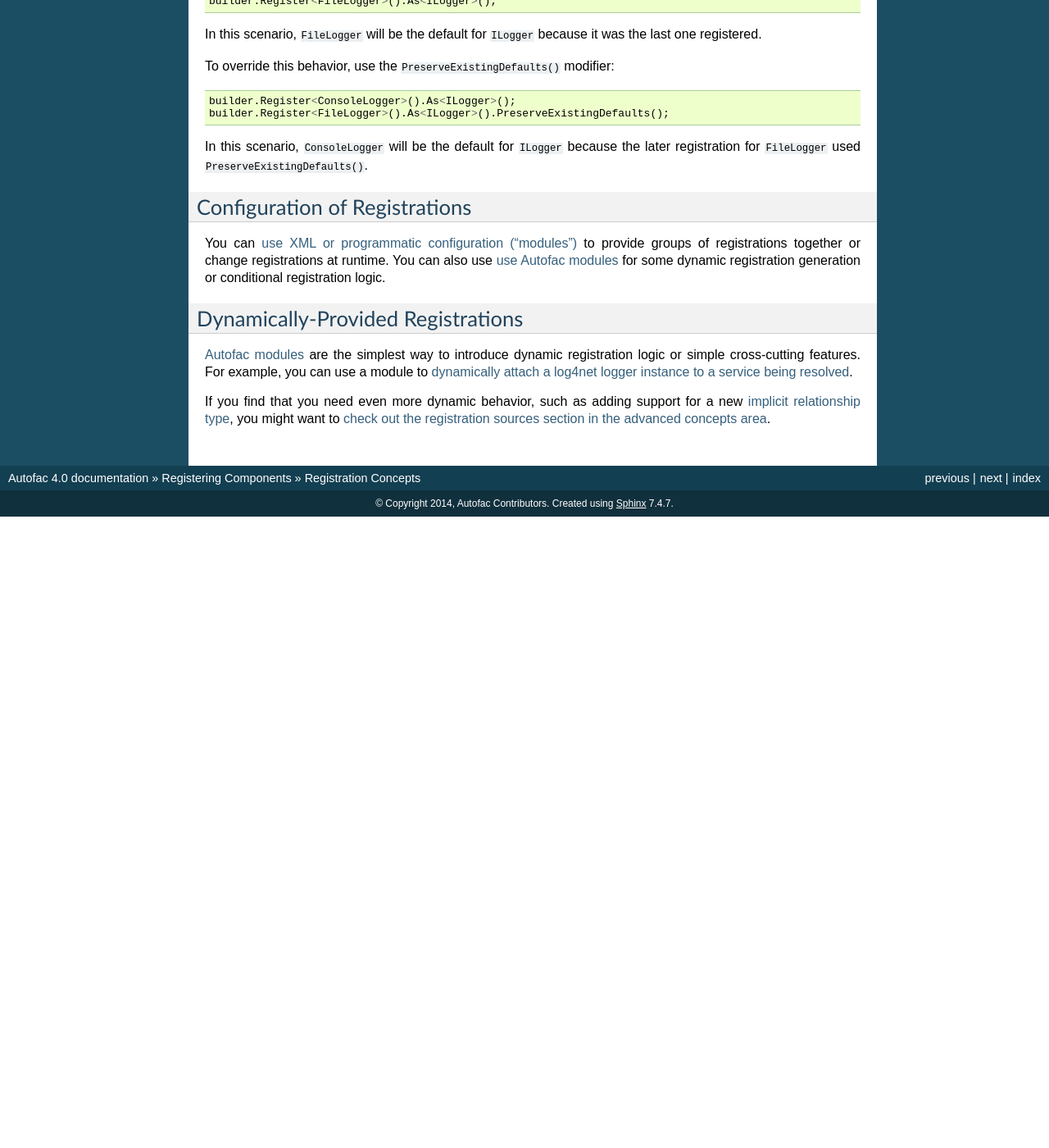
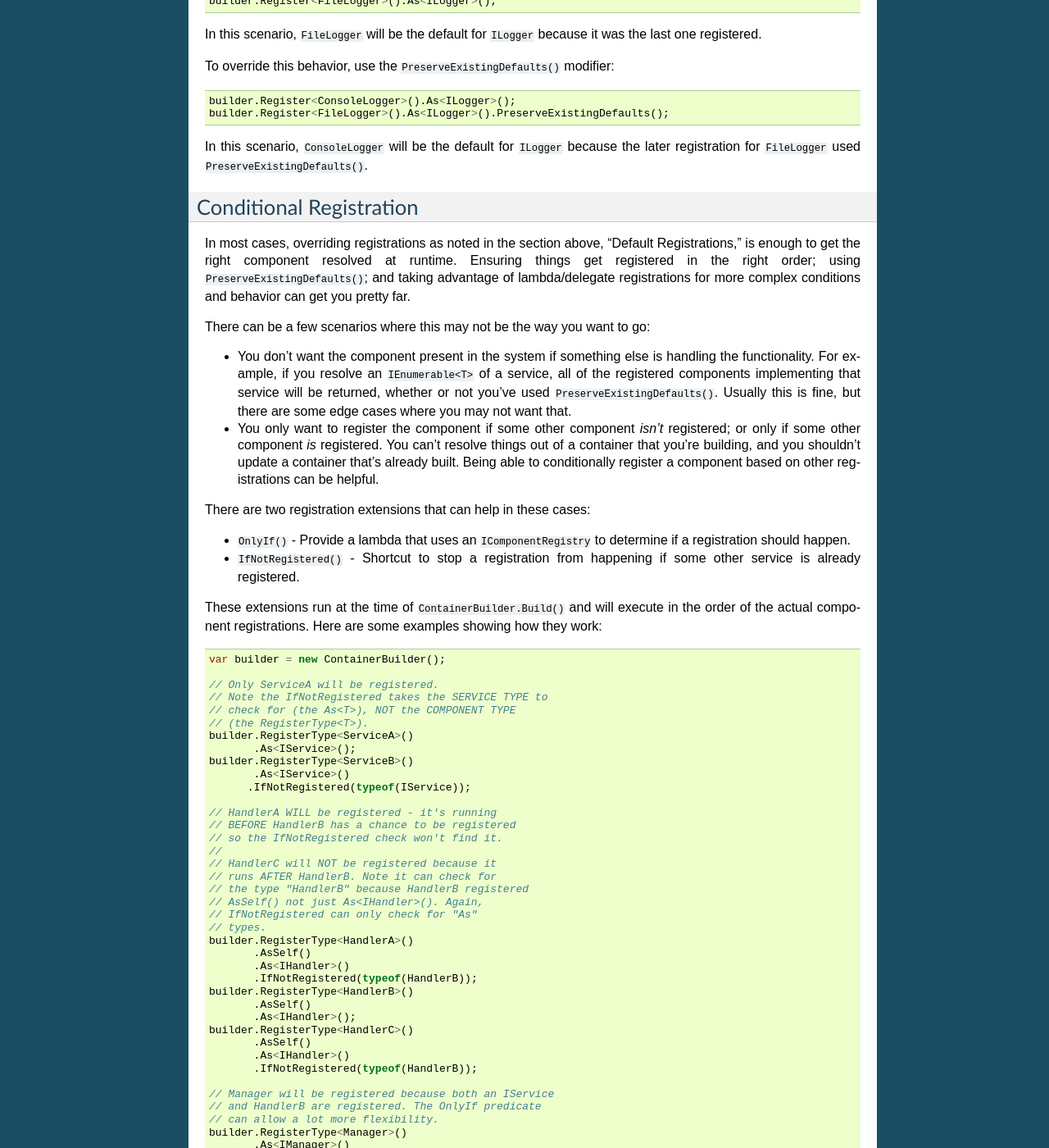
Before and after one commit to autofac/Documentation, a Sphinx documentation site: the page built from docs/register/registration.rst, in a window 1280 px wide and 1400 px high, scrolled down 5405 px. Shown: the whole window at 82% size. Built offline with Sphinx 7.4.7, drawn with Linux system fonts in a browser that asks for light colours; before the commit the page ends 6035 px from its top, so only the background shows below that; some of the changed text lies outside the part shown.

Commit message:
OnlyIf/IfNotRegistered docs.

```diff
--- a/docs/register/registration.rst
+++ b/docs/register/registration.rst
@@ -302,6 +302,67 @@ To override this behavior, use the ``PreserveExistingDefaults()`` modifier:
 
 In this scenario, ``ConsoleLogger`` will be the default for ``ILogger`` because the later registration for ``FileLogger`` used ``PreserveExistingDefaults()``.
 
+Conditional Registration
+========================
+In most cases, overriding registrations as noted in the section above, "Default Registrations," is enough to get the right component resolved at runtime. Ensuring things get registered in the right order; using ``PreserveExistingDefaults()``; and taking advantage of lambda/delegate registrations for more complex conditions and behavior can get you pretty far.
+
+There can be a few scenarios where this may not be the way you want to go:
+
+- You don't want the component present in the system if something else is handling the functionality. For example, if you resolve an ``IEnumerable<T>`` of a service, all of the registered components implementing that service will be returned, whether or not you've used ``PreserveExistingDefaults()``. Usually this is fine, but there are some edge cases where you may not want that.
+- You only want to register the component if some other component *isn't* registered; or only if some other component *is* registered. You can't resolve things out of a container that you're building, and you shouldn't update a container that's already built. Being able to conditionally register a component based on other registrations can be helpful.
+
+There are two registration extensions that can help in these cases:
+
+- ``OnlyIf()`` - Provide a lambda that uses an ``IComponentRegistry`` to determine if a registration should happen.
+- ``IfNotRegistered()`` - Shortcut to stop a registration from happening if some other service is already registered.
+
+These extensions run at the time of ``ContainerBuilder.Build()`` and will execute in the order of the actual component registrations. Here are some examples showing how they work:
+
+.. sourcecode:: csharp
+
+    var builder = new ContainerBuilder();
+
+    // Only ServiceA will be registered.
+    // Note the IfNotRegistered takes the SERVICE TYPE to
+    // check for (the As<T>), NOT the COMPONENT TYPE
+    // (the RegisterType<T>).
+    builder.RegisterType<ServiceA>()
+           .As<IService>();
+    builder.RegisterType<ServiceB>()
+           .As<IService>()
+          .IfNotRegistered(typeof(IService));
+
+    // HandlerA WILL be registered - it's running
+    // BEFORE HandlerB has a chance to be registered
+    // so the IfNotRegistered check won't find it.
+    //
+    // HandlerC will NOT be registered because it
+    // runs AFTER HandlerB. Note it can check for
+    // the type "HandlerB" because HandlerB registered
+    // AsSelf() not just As<IHandler>(). Again,
+    // IfNotRegistered can only check for "As"
+    // types.
+    builder.RegisterType<HandlerA>()
+           .AsSelf()
+           .As<IHandler>()
+           .IfNotRegistered(typeof(HandlerB));
+    builder.RegisterType<HandlerB>()
+           .AsSelf()
+           .As<IHandler>();
+    builder.RegisterType<HandlerC>()
+           .AsSelf()
+           .As<IHandler>()
+           .IfNotRegistered(typeof(HandlerB));
+
+    // Manager will be registered because both an IService
+    // and HandlerB are registered. The OnlyIf predicate
+    // can allow a lot more flexibility.
+    builder.RegisterType<Manager>()
+           .As<IManager>()
+           .OnlyIf(reg =>
+             reg.IsRegistered(new TypedService(typeof(IService))) &&
+             reg.IsRegistered(new TypedService(typeof(HandlerB))));
+
 Configuration of Registrations
 ==============================
 You can :doc:`use XML or programmatic configuration ("modules") <../configuration/index>` to provide groups of registrations together or change registrations at runtime. You can also use :doc:`use Autofac modules <../configuration/modules>` for some dynamic registration generation or conditional registration logic.
```
